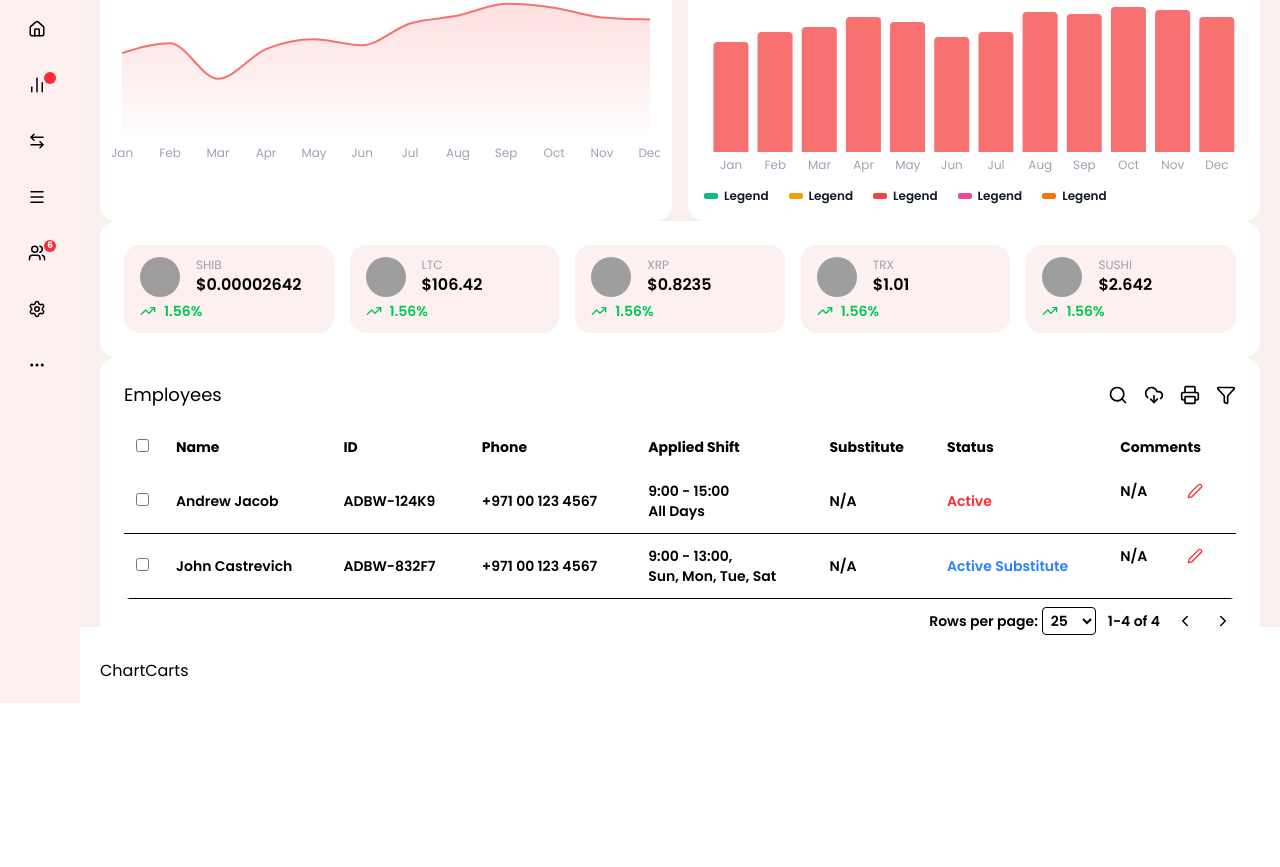
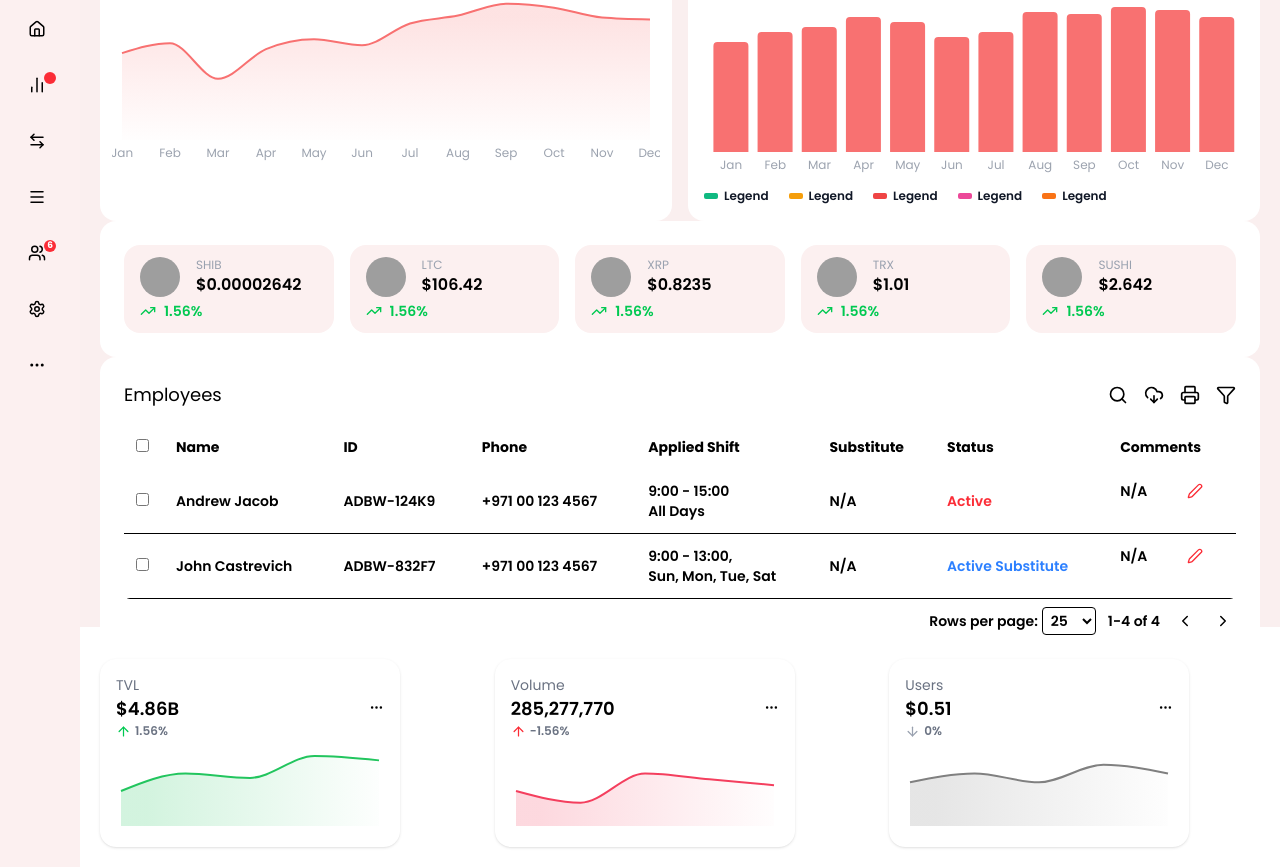
Before and after one commit to mostafamahmoud11911/nanovoltz-Assessment, a React (Vite) app: page / in a window 1280 px wide. Shown: the part 173-1040 px from the top of the page. Before the commit the page ends 876 px from the top, so only its background shows below. Built offline with nearby package versions, Linux system fonts and the light colour scheme; grey boxes are pictures that could not be loaded.

Commit message:
Add ChartCards

```diff
--- /dev/null
+++ b/src/Components/Charts/ChartCards.tsx
@@ -0,0 +1,119 @@
+import { motion } from "framer-motion";
+import { ResponsiveContainer, AreaChart, Area } from "recharts";
+import { ArrowDown, ArrowUp, MoreHorizontal } from "lucide-react"
+
+const cards = [
+  {
+    title: "TVL",
+    value: "$4.86B",
+    change: 1.56,
+    color: "#22c55e",
+    data: [
+      { month: "Jan", value: 400 },
+      { month: "Feb", value: 600 },
+      { month: "Mar", value: 550 },
+      { month: "Apr", value: 800 },
+      { month: "May", value: 750 },
+    ],
+  },
+  {
+    title: "Volume",
+    value: "285,277,770",
+    change: -1.56,
+    color: "#f43f5e",
+    data: [
+      { month: "Jan", value: 300 },
+      { month: "Feb", value: 200 },
+      { month: "Mar", value: 450 },
+      { month: "Apr", value: 400 },
+      { month: "May", value: 350 },
+    ],
+  },
+  {
+    title: "Users",
+    value: "$0.51",
+    change: 0.00,
+    color: "gray",
+    data: [
+      { month: "Jan", value: 50 },
+      { month: "Feb", value: 60 },
+      { month: "Mar", value: 50 },
+      { month: "Apr", value: 70 },
+      { month: "May", value: 60 },
+    ],
+  },
+];
+
+
+
+
+
+export default function ChartCards() {
+
+  return (
+    <div className="grid grid-cols-1 sm:grid-cols-2 lg:grid-cols-3 gap-6">
+      {cards.map((card, i) => {
+        return (
+          <motion.div
+            key={i}
+            initial={{ opacity: 0, y: 20 }}
+            animate={{ opacity: 1, y: 0 }}
+            transition={{ duration: 0.5, ease: "easeOut", delay: i * 0.2 }}
+            className="bg-white shadow rounded-2xl p-4 w-[300px] flex flex-col justify-between"
+          >
+            <div className="flex items-center justify-between">
+              <div className="flex flex-col justify-center">
+                <h3 className="text-sm font-medium text-gray-500">{card.title}</h3>
+                <div className="text-lg font-semibold">
+                  {card.value}
+                </div>
+                <div
+                  className={`text-xs flex gap-1 items-center font-semibold`}
+                >
+                  <span className={`${card.change > 0
+                    ? "text-green-500"
+                    : card.change < 0
+                      ? "text-red-500"
+                      : "text-gray-400"}`}>{card.change ? <ArrowUp size={15} /> : <ArrowDown size={15} />}</span>
+                  <span className="text-gray-500">{card.change}%</span>
+                </div>
+
+              </div>
+              <MoreHorizontal size={15}/>
+            </div>
+
+            <div className="mt-3 h-[80px]">
+              <ResponsiveContainer width="100%" height="100%">
+                <AreaChart data={card.data}>
+                {/* gradient for chart */}
+                    <linearGradient
+                      id={`color-${card.title}`}
+                    >
+                      <stop
+                        offset="10%"
+                        stopColor={card.color}
+                        stopOpacity={0.2}
+                      />
+                      <stop
+                        offset="100%"
+                        stopColor={card.color}
+                        stopOpacity={0.01}
+                      />
+                    </linearGradient>
+                  <Area
+                    type="monotone"
+                    dataKey="value"
+                    stroke={card.color}
+                    strokeWidth={2}
+                    fillOpacity={1}
+                    fill={`url(#color-${card.title})`}
+                  />
+                </AreaChart>
+              </ResponsiveContainer>
+            </div>
+          </motion.div>
+        );
+      })}
+    </div>
+  );
+}
--- a/src/Components/Charts/ChartCarts.tsx
+++ /dev/null
@@ -1,7 +0,0 @@
-import React from 'react'
-
-export default function ChartCarts() {
-  return (
-    <div>ChartCarts</div>
-  )
-}
--- a/src/Pages/Dashboard.tsx
+++ b/src/Pages/Dashboard.tsx
@@ -1,5 +1,5 @@
 import Cards from "../Components/Cards/Cards";
-import ChartCarts from "../Components/Charts/ChartCarts";
+import ChartCards from "../Components/Charts/ChartCards";
 import ChartLayout from "../Components/Charts/ChartLayout";
 import Table from "../Components/Table/Table";
 
@@ -10,7 +10,7 @@ export default function Dashboard() {
             <ChartLayout />
             <Cards />
             <Table />
-            <ChartCarts />
+            <ChartCards />
         </>
     )
 }
```
